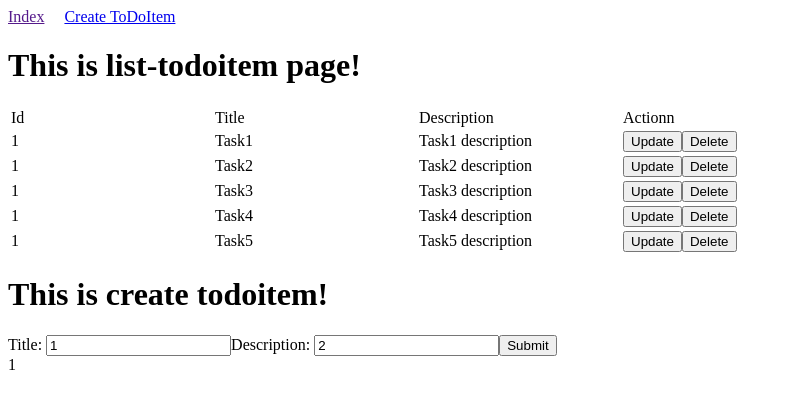
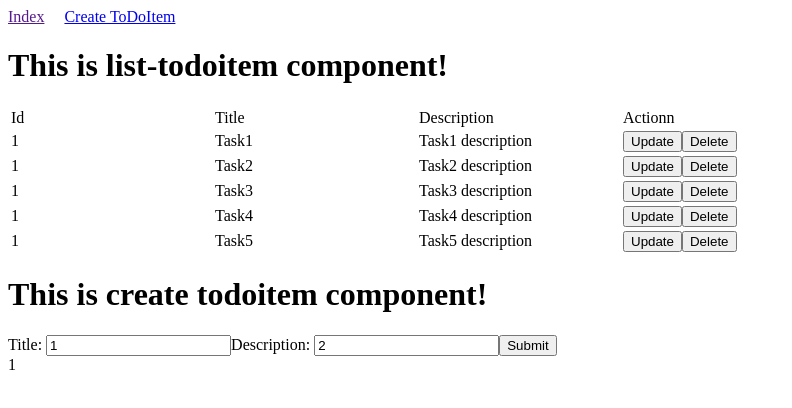
Before and after one commit to TWS-Agile-Full-Stack-Bootcamp/ToDoService, an Angular app in the folder ToDoFrontEnd/: page / in a window 1280 px wide. Shown: the top 408 px of the page, without its empty margins (0-792 px from the left). Built offline with nearby package versions, Linux system fonts and the light colour scheme.

Commit message:
feat: update html

```diff
--- a/ToDoFrontEnd/src/app/create-todoitem/create-todoitem.component.html
+++ b/ToDoFrontEnd/src/app/create-todoitem/create-todoitem.component.html
@@ -1,4 +1,4 @@
-<h1>This is create todoitem!</h1>
+<h1>This is create todoitem component!</h1>
 <form (ngSubmit)="createToDoItem()">
     <label>Title: </label><input type="text" name="title" [(ngModel)]="toDoItem.title">
     <label>Description: </label><input type="text" name="description" [(ngModel)]="toDoItem.description">
--- a/ToDoFrontEnd/src/app/list-todoitem/list-todoitem.component.html
+++ b/ToDoFrontEnd/src/app/list-todoitem/list-todoitem.component.html
@@ -1,5 +1,5 @@
 <h1>
-    This is list-todoitem page!
+    This is list-todoitem component!
 </h1>
 <table>
     <tr>
```
